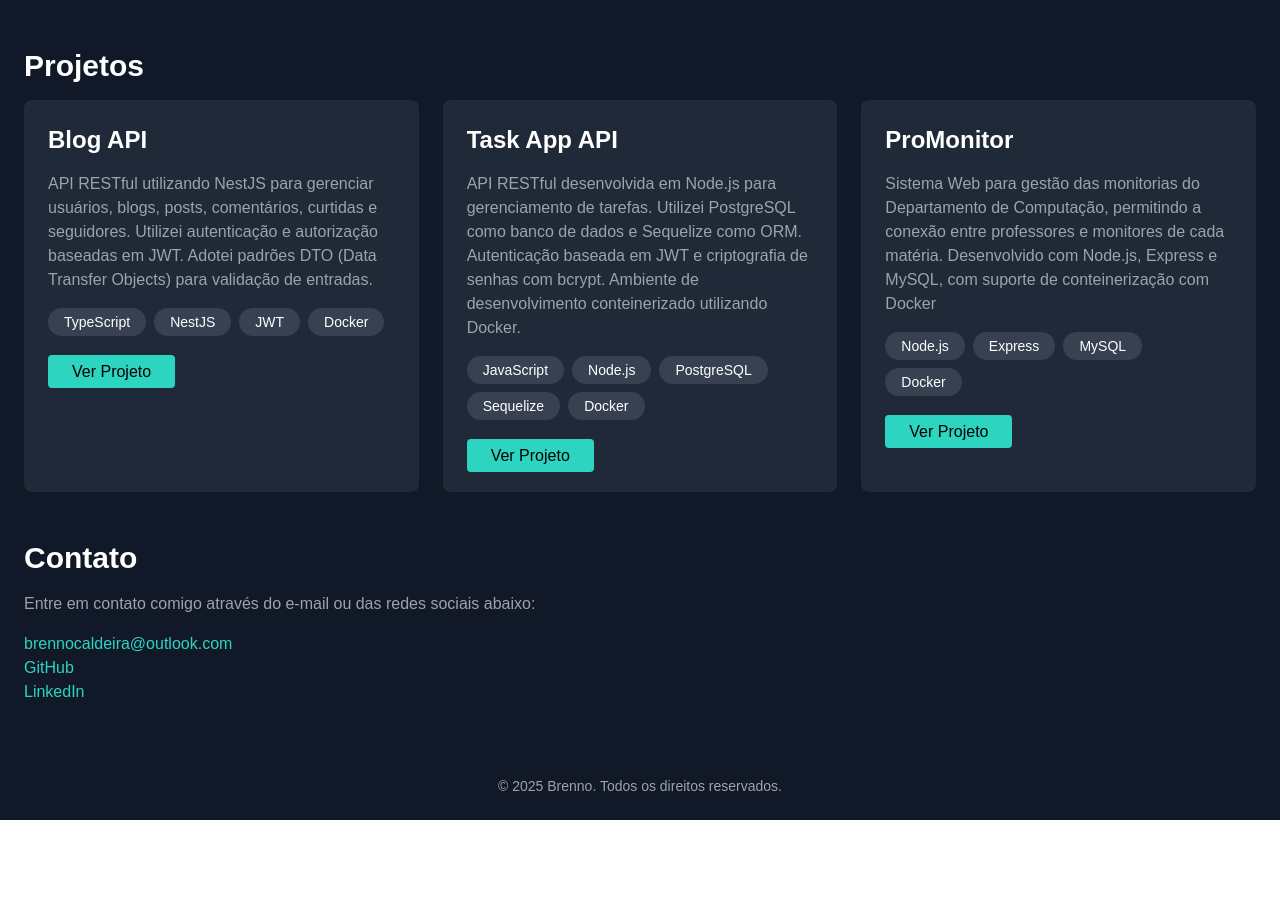
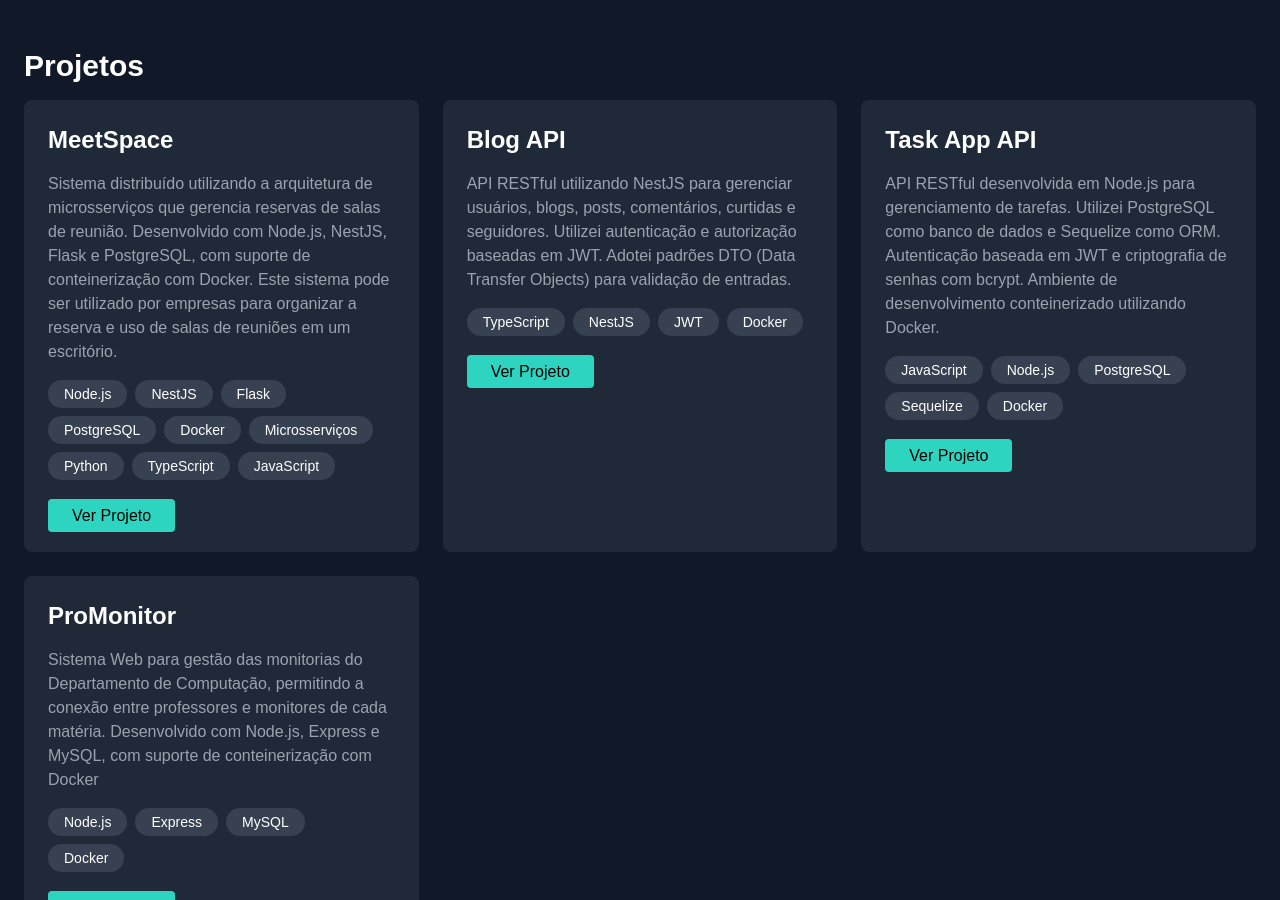
Before and after one commit to brenno-araujo25/portfolio, a Next.js app: page / in a window 1280 px wide. Shown: the part 820-1720 px from the top of the page. Before the commit the page ends 1640 px from the top, so only its background shows below. Built offline with nearby package versions, Linux system fonts and the light colour scheme.

Commit message:
Add MeetSpace project to the projects list with description and tags

```diff
--- a/pages/index.tsx
+++ b/pages/index.tsx
@@ -28,6 +28,14 @@ const tecnologies = [
 ];
 
 const projects: Project[] = [
+  {
+    name: "MeetSpace",
+    description: `Sistema distribuído utilizando a arquitetura de microsserviços que gerencia reservas de salas de reunião.
+                  Desenvolvido com Node.js, NestJS, Flask e PostgreSQL, com suporte de conteinerização com Docker.
+                  Este sistema pode ser utilizado por empresas para organizar a reserva e uso de salas de reuniões em um escritório.`,
+    url: "https://github.com/brenno-araujo25/reserva-salas",
+    tags: ["Node.js", "NestJS", "Flask", "PostgreSQL", "Docker", "Microsserviços", "Python", "TypeScript", "JavaScript"]
+  },
   {
     name: "Blog API",
     description: `API RESTful utilizando NestJS para gerenciar usuários, blogs, posts, comentários, curtidas e seguidores.
```
